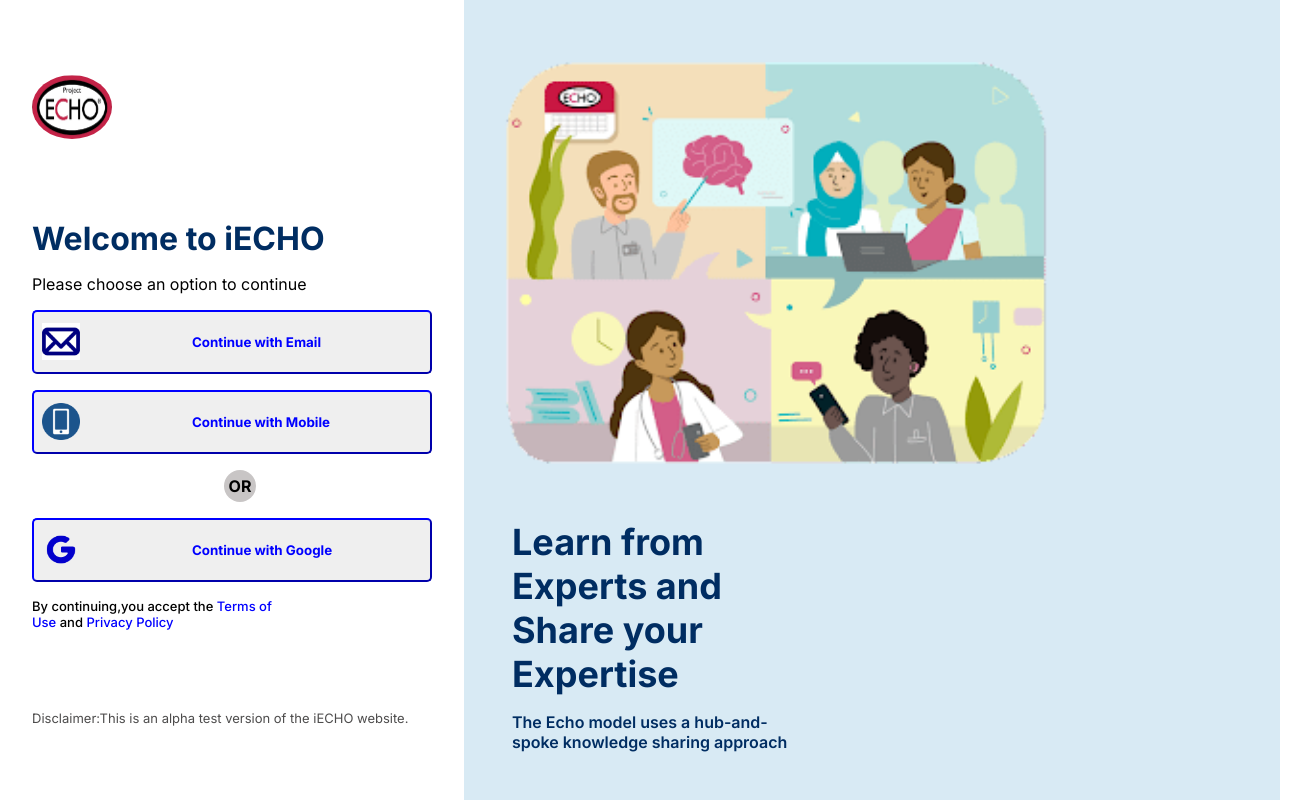
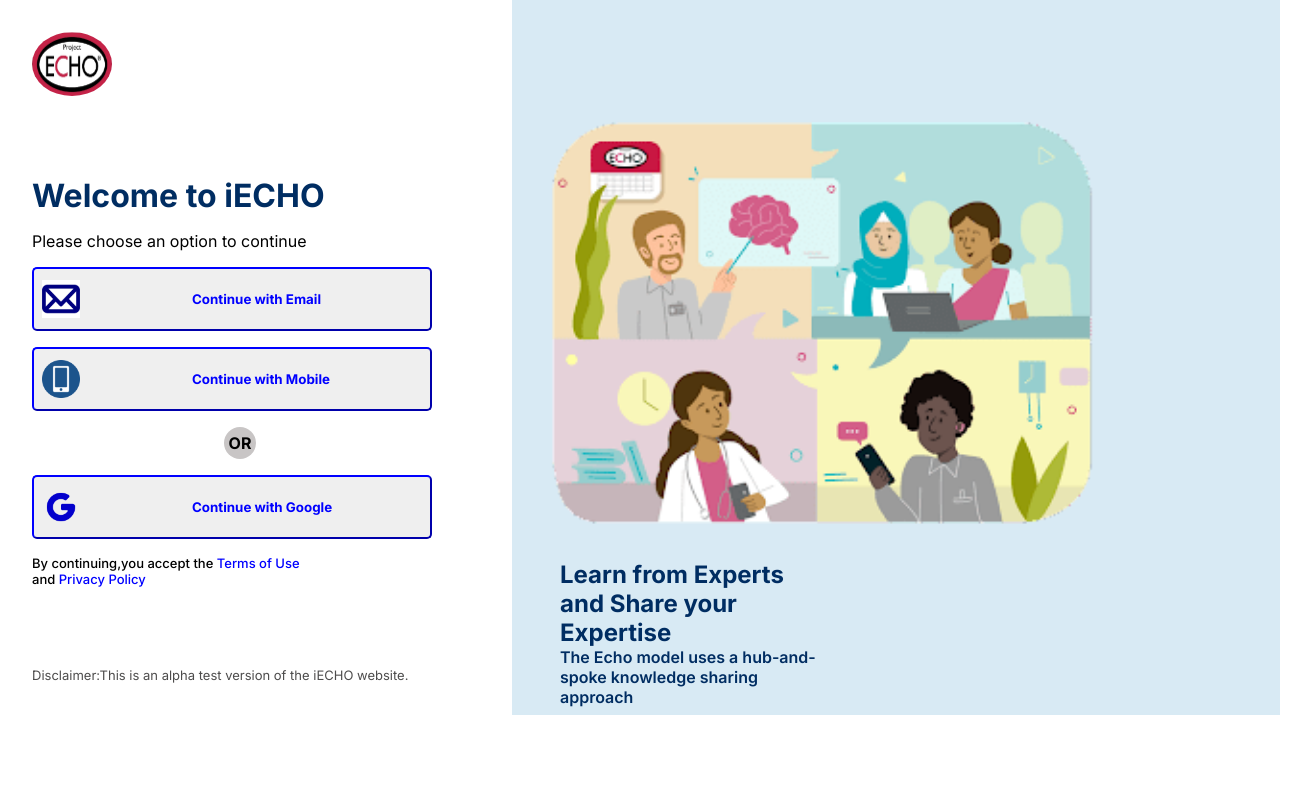
Before and after one commit to Aryan-Thapa/ECHO, a plain HTML site: page index.html in a window 1280 px wide. Shown: the whole page, 1303 px wide, since content can reach past the window. Drawn offline with Linux system fonts and the light colour scheme; a web font is replaced by a local one.

Commit message:
CSS updated

```diff
--- a/style.css
+++ b/style.css
@@ -1,47 +1,43 @@
-@import url("https://fonts.googleapis.com/css2?family=Inter:wght@100;200;300;400;500;600;700;800;900&family=Oswald:wght@300&family=Rubik+Maps&display=swap");
-* {
+@import url('https://fonts.googleapis.com/css2?family=Inter:wght@100;200;300;400;500;600;700;800;900&family=Oswald:wght@300&family=Rubik+Maps&display=swap');
+*{
     margin: 0;
     padding: 0;
     box-sizing: border-box;
-	font-family: "inter";
+    font-family: 'inter';
     text-decoration: none;
 }
-body {
+body{
     display: flex;
-	justify-content: center;
-	align-items: center;
     width: 100vw;
-	height: 100vh;
 }
-h1,
-h2 {
-	color: #002d62;
+h1,h2{
+    color: #002D62;
 }
 
-.leftcontainer {
+.leftcontainer{
     padding: 2rem;
     display: flex;
     flex-direction: column;
     width: 40%;
     gap: 5rem;
 }
-.logocont {
+.logocont{
     width: 5rem;
     height: 4rem;
     border-radius: 50%;
     object-fit: contain;
 }
-.maincont {
+.maincont{
     display: flex;
     flex-direction: column;
     gap: 1rem;
 }
-.logo {
+.logo{
     width: 5rem;
     height: 4rem;
     border-radius: 50%;
 }
-button {
+button{
     display: flex;
     justify-content: flex-start;
     gap: 7rem;
@@ -54,10 +50,10 @@
     font-weight: bold;
     border-radius: 5px;
 }
-button:hover {
+button:hover{
     cursor: pointer;
 }
-.or {
+.or{
     margin-left: 12rem;
     width: 2rem;
     height: 2rem;
@@ -68,53 +64,48 @@
     background-color: rgb(200, 197, 197);
     font-weight: bold;
 }
-.bimg {
+.bimg{
     width: 10%;
     height: 85%;
 }
-a {
+a{
     color: blue;
 }
 
-.rightcontainer {
-	width: 100%;
+.rightcontainer{
+    width: 60%;
     background-color: #b9d9eb8f;
     display: flex;
     flex-direction: column;
     justify-content: flex-start;
+}
+.imgcontainer{
+    margin-left: -12rem;
+    margin-top: 5rem;
+    height: 30rem;
+    object-fit: contain;
+}
+.rightimg{
     height: 100%;
 }
-.imgcontainer {
-	height: 30rem;
-	object-fit: contain;
-	margin: auto;
-	margin-left: 2rem;
-}
-.rightimg {
-	height: 100%;
-    margin-left: -13.9rem;
-}
-h2 {
+h2{
     /* border: solid; */
     width: 35%;
     margin-left: 3rem;
-	font-size: 36px;
 }
-#rcp {
+#rcp{
     width: 35%;
     margin-left: 3rem;
-	color: #002d62;
-	font-weight: 600;
-	margin-bottom: 3rem;
-	margin-top: 1rem;
+    color: #002D62;
+    font-weight:600;
 }
 
-.leftp {
+.leftp{
     width: 65%;
     font-size: small;
     font-weight: 500;
 }
-.footer {
+.footer{
     /* border: solid; */
     font-size: small;
     color: rgb(77, 76, 76);
@@ -141,7 +132,6 @@
 	}
 	.rightimg {
 		height: 20rem;
-        margin-left: auto;
 	}
 	.leftcontainer {
 		width: auto;
```
Lines whose indentation alone changed are shown as unchanged.
